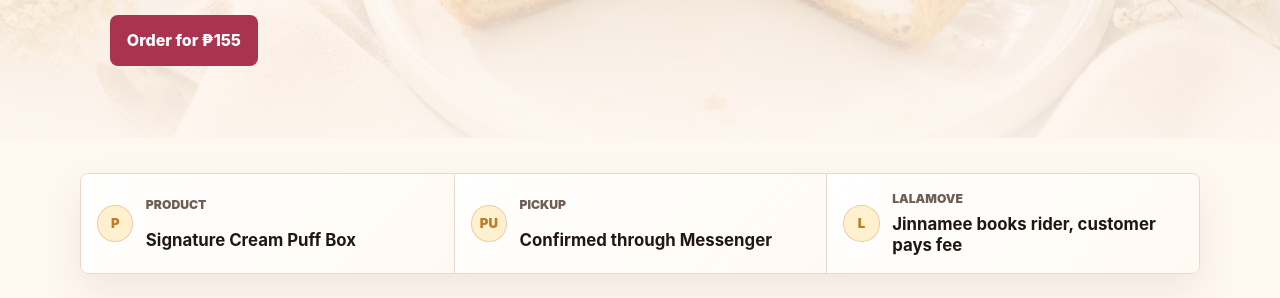
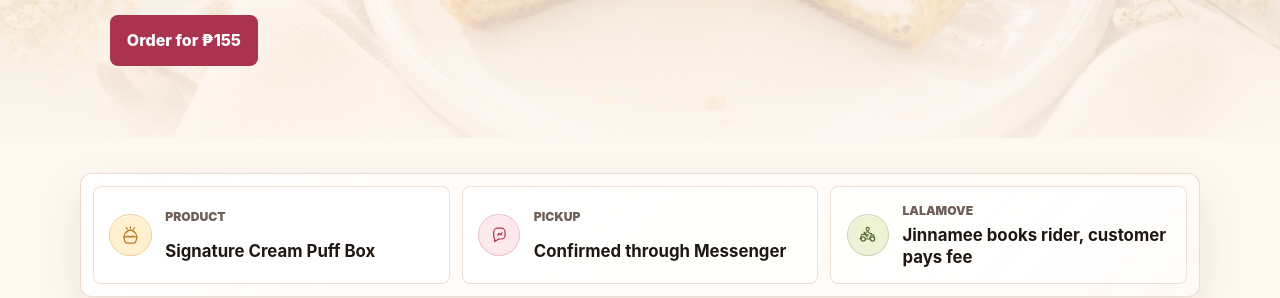
Before and after one commit to unocabs/JinnameesPatisserie, a plain HTML site: page index.html in a window 1280 px wide. Shown: the part 671-969 px from the top of the page. Drawn offline with Linux system fonts and the light colour scheme.

Commit message:
Polish order info section icons

```diff
--- a/index.html
+++ b/index.html
@@ -48,16 +48,42 @@
       </section>
 
       <section class="quick-info" id="delivery" aria-label="Order options">
-        <div>
-          <span>Product</span>
+        <div class="quick-info-card">
+          <span class="quick-icon" aria-hidden="true">
+            <svg viewBox="0 0 48 48" focusable="false">
+              <path d="M12 27c0-7.2 5.4-13 12-13s12 5.8 12 13" />
+              <path d="M11 27h26l-2.3 8.3A5 5 0 0 1 29.9 39H18.1a5 5 0 0 1-4.8-3.7L11 27Z" />
+              <path d="M17 18c1.4-2.7 3.9-4.2 7-4.2s5.6 1.5 7 4.2" />
+              <path d="M18 25c2.5 1.5 9.5 1.5 12 0" />
+              <path d="M18 12.2 16.4 9M24 11V7.5M30 12.2 31.6 9" />
+            </svg>
+          </span>
+          <span class="quick-label">Product</span>
           <strong>Signature Cream Puff Box</strong>
         </div>
-        <div>
-          <span>Pickup</span>
+        <div class="quick-info-card">
+          <span class="quick-icon" aria-hidden="true">
+            <svg viewBox="0 0 48 48" focusable="false">
+              <path d="M13 17.5c0-4.1 3.4-7.5 7.5-7.5h7c4.1 0 7.5 3.4 7.5 7.5v6c0 4.1-3.4 7.5-7.5 7.5h-4.8L15 36v-5.4a7.5 7.5 0 0 1-2-5.1v-8Z" />
+              <path d="m21 24 2.2-4.1 3.6 3.2L29 19" />
+            </svg>
+          </span>
+          <span class="quick-label">Pickup</span>
           <strong>Confirmed through Messenger</strong>
         </div>
-        <div>
-          <span>Lalamove</span>
+        <div class="quick-info-card">
+          <span class="quick-icon" aria-hidden="true">
+            <svg viewBox="0 0 48 48" focusable="false">
+              <path d="M16 35a4 4 0 1 0 0-8 4 4 0 0 0 0 8ZM34 35a4 4 0 1 0 0-8 4 4 0 0 0 0 8Z" />
+              <path d="M20 31h8l3-8h5l2 8" />
+              <path d="M12 31h-2l3.5-9h7.2l3.3 5" />
+              <path d="M26 23h-6l-2.5-5.5" />
+              <path d="M24.5 14.5a3 3 0 1 0 0-6 3 3 0 0 0 0 6Z" />
+              <path d="M24 15l3.2 4.4 4.8 1.1" />
+              <path d="M22.2 17.4 19 22" />
+            </svg>
+          </span>
+          <span class="quick-label">Lalamove</span>
           <strong>Jinnamee books rider, customer pays fee</strong>
         </div>
       </section>
--- a/styles.css
+++ b/styles.css
@@ -251,56 +251,66 @@
 
 .quick-info {
   display: grid;
-  gap: 0;
+  gap: 0.75rem;
   margin-top: clamp(1.4rem, 4vw, 2.2rem);
-  border: 1px solid var(--line);
-  border-radius: var(--radius);
-  background: rgba(255, 255, 255, 0.74);
-  box-shadow: 0 18px 42px rgba(67, 38, 24, 0.08);
-  overflow: hidden;
+  padding: 0.75rem;
+  border: 1px solid rgba(234, 216, 202, 0.9);
+  border-radius: calc(var(--radius) + 4px);
+  background:
+    linear-gradient(135deg, rgba(255, 255, 255, 0.86), rgba(255, 248, 241, 0.78)),
+    var(--surface);
+  box-shadow: 0 18px 46px rgba(67, 38, 24, 0.1);
 }
 
-.quick-info div {
+.quick-info-card {
   position: relative;
   display: grid;
   grid-template-columns: auto minmax(0, 1fr);
-  gap: 0.35rem 0.78rem;
+  gap: 0.28rem 0.85rem;
   align-items: center;
-  padding: 1rem;
-  background: linear-gradient(135deg, rgba(255, 255, 255, 0.94), rgba(255, 248, 241, 0.78));
+  min-width: 0;
+  padding: 0.95rem;
+  border: 1px solid rgba(234, 216, 202, 0.78);
+  border-radius: var(--radius);
+  background: rgba(255, 255, 255, 0.82);
 }
 
-.quick-info div + div {
-  border-top: 1px solid var(--line);
-}
-
-.quick-info div::before {
+.quick-icon {
   display: grid;
   grid-row: span 2;
   place-items: center;
-  width: 2.15rem;
-  height: 2.15rem;
+  width: 2.65rem;
+  height: 2.65rem;
   border: 1px solid rgba(189, 124, 40, 0.28);
   border-radius: 50%;
   background: var(--cream);
   color: var(--gold);
-  font-size: 0.82rem;
-  font-weight: 900;
+  box-shadow: inset 0 1px 0 rgba(255, 255, 255, 0.72);
 }
 
-.quick-info div:nth-child(1)::before {
-  content: "P";
+.quick-icon svg {
+  width: 1.55rem;
+  height: 1.55rem;
+  fill: none;
+  stroke: currentColor;
+  stroke-linecap: round;
+  stroke-linejoin: round;
+  stroke-width: 2.35;
 }
 
-.quick-info div:nth-child(2)::before {
-  content: "PU";
+.quick-info-card:nth-child(2) .quick-icon {
+  color: var(--rose);
+  background: #fde8ee;
+  border-color: rgba(170, 52, 80, 0.24);
 }
 
-.quick-info div:nth-child(3)::before {
-  content: "L";
+.quick-info-card:nth-child(3) .quick-icon {
+  color: #5c6b34;
+  background: #eef3d6;
+  border-color: rgba(92, 107, 52, 0.24);
 }
 
-.quick-info span,
+.quick-label,
 .price-row span,
 .summary-box span {
   display: block;
@@ -310,7 +320,7 @@
   text-transform: uppercase;
 }
 
-.quick-info strong,
+.quick-info-card strong,
 .price-row strong,
 .summary-box strong {
   display: block;
@@ -318,7 +328,7 @@
   font-size: 1.05rem;
 }
 
-.quick-info strong {
+.quick-info-card strong {
   margin-top: 0;
   line-height: 1.28;
 }
@@ -782,11 +792,6 @@
     grid-template-columns: repeat(3, 1fr);
   }
 
-  .quick-info div + div {
-    border-top: 0;
-    border-left: 1px solid var(--line);
-  }
-
   .modal-actions {
     grid-template-columns: 1fr 0.75fr;
   }
```
